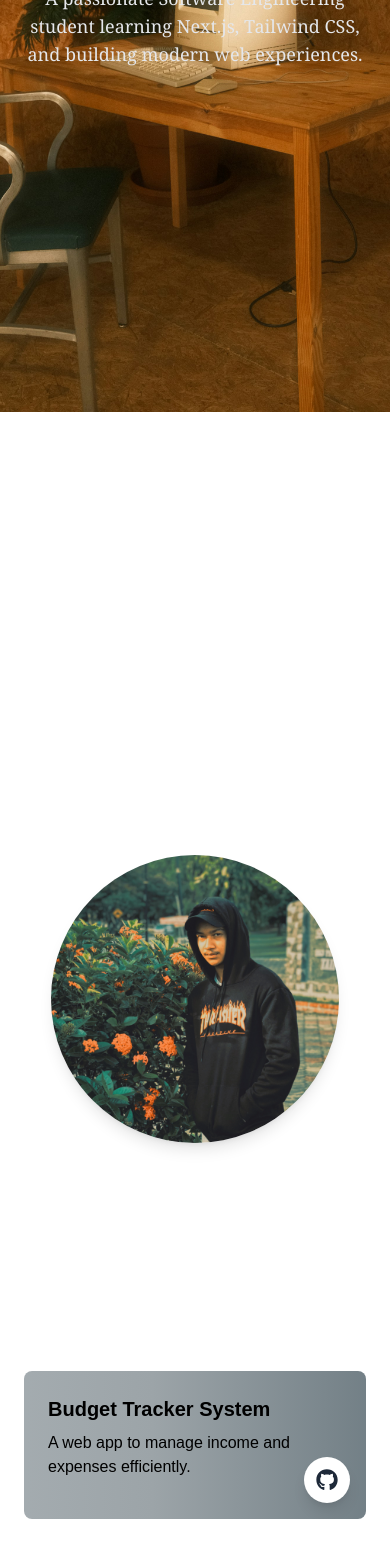
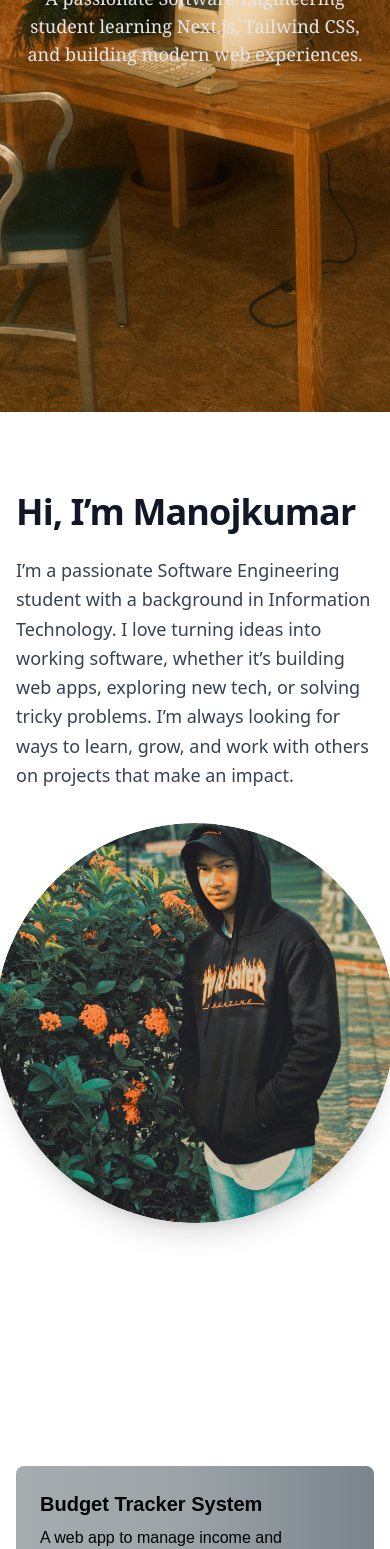
Before and after one commit to halfpastfive23/my-portfolio, a Next.js app: page / in a window 390 px wide. Shown: the part 432-1981 px from the top of the page. Built offline with nearby package versions, Linux system fonts and the light colour scheme.

Commit message:
Improvements

```diff
--- a/app/globals.css
+++ b/app/globals.css
@@ -48,6 +48,15 @@ body {
   }
 }
 
+.container {
+  max-width: 1200px;
+  margin-left: auto;
+  margin-right: auto;
+  padding-left: 1rem;
+  padding-right: 1rem;
+  box-sizing: border-box;
+}
+
 .titanium {
   background: linear-gradient(
     270deg,
--- a/components/About.js
+++ b/components/About.js
@@ -2,37 +2,62 @@
 
 import ScrollFadeIn from "./ScrollFadeIn";
 import Image from "next/image";
+import { motion } from "framer-motion";
 
 export default function About() {
   return (
     <ScrollFadeIn>
-      <section id="about" className="py-20 font-helvetica">
-        <div className="container mx-auto px-6 md:px-12 flex flex-col md:flex-row items-center md:items-start gap-10 md:justify-between">
+      <section id="about" className="py-20 bg-white font-sans">
+        <div className="container mx-auto px-6 md:px-12 flex flex-col md:flex-row items-center gap-12 max-w-6xl">
+
           {/* Left side: Text */}
-          <div className="md:w-1/2">
-            <h2 className="text-3xl font-helvetica mb-6 text-[#FFFFFF]">About Me</h2>
-            <p className="text-lg text-[#FFFFFF] leading-relaxed max-w-xl">
-              Hi, I’m Manojkumar — a Bachelor of Information Technology student
-              majoring in Software Engineering, with an IT diploma under my
-              belt. I love turning ideas into working software, whether it’s
+          <motion.div
+            initial={{ opacity: 0, x: -40 }}
+            whileInView={{ opacity: 1, x: 0 }}
+            viewport={{ once: true }}
+            transition={{ duration: 0.8, ease: "easeOut" }}
+            className="md:w-6/12"
+          >
+            <h2 className="text-4xl font-bold mb-6 text-gray-900 tracking-tight">
+              Hi, I’m Manojkumar
+            </h2>
+            <p className="text-lg text-gray-700 leading-relaxed">
+              I’m a passionate Software Engineering student with a background
+              in Information Technology. I love turning ideas into working software, whether it’s
               building web apps, exploring new tech, or solving tricky problems.
               I’m always looking for ways to learn, grow, and work with others
               on projects that make an impact.
             </p>
-          </div>
+          </motion.div>
 
-          {/* Image */}
-          <div className="md:w-auto flex justify-end">
-            <div className="w-72 h-72 rounded-full overflow-hidden shadow-lg">
-              <Image
-                src="/AboutImage.jpeg"
-                alt="About me"
-                width={288}
-                height={288}
-                className="object-cover"
-              />
-            </div>
-          </div>
+          {/* Right side: Floating circular image */}
+          <motion.div
+            initial={{ opacity: 0, scale: 0.95 }}
+            whileInView={{ opacity: 1, scale: 1 }}
+            viewport={{ once: true }}
+            transition={{ duration: 1, ease: "easeInOut" }}
+            className="md:w-5/12 cursor-pointer rounded-full overflow-hidden shadow-xl"
+            style={{ width: 400, height: 400 }}
+            animate={{
+              y: [0, -15, 0], // floating up and down by 15px
+              transition: {
+                duration: 4,
+                repeat: Infinity,
+                repeatType: "loop",
+                ease: "easeInOut",
+              },
+            }}
+            whileHover={{ scale: 1.05, y: -20 }} // slightly bigger and lifted on hover
+          >
+            <Image
+              src="/AboutImage.jpeg"
+              alt="Manojkumar portrait"
+              width={400}
+              height={380}
+              className="object-cover w-full h-full rounded-full object-center"
+              priority
+            />
+          </motion.div>
         </div>
       </section>
     </ScrollFadeIn>
--- a/components/Contact.js
+++ b/components/Contact.js
@@ -1,3 +1,5 @@
+"use client";
+
 import ScrollFadeIn from "./ScrollFadeIn";
 import { FaEnvelope, FaLinkedin } from "react-icons/fa";
 
@@ -18,6 +20,7 @@ export default function Contact() {
             <p className="text-white mb-8">
               Let’s connect! Feel free to reach out via email or LinkedIn.
             </p>
+
             <div className="flex flex-col md:flex-row items-center justify-center gap-6">
               {/* Email Button */}
               <a
@@ -30,7 +33,7 @@ export default function Contact() {
 
               {/* LinkedIn Button */}
               <a
-                href="www.linkedin.com/in/manojkumar-parkkunan"
+                href="https://www.linkedin.com/in/manojkumar-parkkunan"
                 target="_blank"
                 rel="noopener noreferrer"
                 className="flex items-center gap-2 px-6 py-3 bg-[#0077B5] text-white rounded-lg shadow-lg hover:scale-105 hover:bg-[#005983] transition transform duration-300"
--- a/components/Hero.js
+++ b/components/Hero.js
@@ -10,7 +10,7 @@ export default function Hero() {
       style={{ backgroundImage: "url('/HeroImage1.jpeg')" }}
     >
       {/* Content container */}
-      <div className="relative z-10 max-w-4xl mx-auto px-4 flex flex-col items-center text-center">
+      <div className="container relative z-10 max-w-4xl mx-auto px-4 flex flex-col items-center text-center">
         {/* Heading */}
         <h2 className="text-4xl font-serif md:text-6xl font-extrabold text-white">
           <TypeAnimation
--- a/components/Navbar.js
+++ b/components/Navbar.js
@@ -1,20 +1,98 @@
+"use client";
+
+import React, { useState, useEffect } from "react";
+import { motion } from "framer-motion";
+
+const menuItems = ["Home", "About", "Projects", "Contact"];
+
 export default function Navbar() {
+  const [showNavbar, setShowNavbar] = useState(true);
+  const [lastScrollY, setLastScrollY] = useState(0);
+
+  useEffect(() => {
+    const handleScroll = () => {
+      const currentScrollY = window.scrollY;
+
+      if (currentScrollY > lastScrollY && currentScrollY > 100) {
+        setShowNavbar(false);
+      } else {
+        setShowNavbar(true);
+      }
+
+      setLastScrollY(currentScrollY);
+    };
+
+    window.addEventListener("scroll", handleScroll);
+    return () => window.removeEventListener("scroll", handleScroll);
+  }, [lastScrollY]);
+
+  const listVariants = {
+    visible: {
+      transition: {
+        staggerChildren: 0.12,
+        delayChildren: 0,
+        when: "beforeChildren",
+        staggerDirection: 1,
+      },
+    },
+    hidden: {
+      transition: {
+        staggerChildren: 0.12,
+        staggerDirection: -1,
+        when: "afterChildren",
+      },
+    },
+  };
+
+  const itemVariants = {
+    visible: {
+      opacity: 1,
+      y: 0,
+      transition: {
+        duration: 0.4,
+        ease: [0.4, 0, 0.2, 1],
+      },
+    },
+    hidden: {
+      opacity: 0,
+      y: -25,
+      transition: {
+        duration: 0.4,
+        ease: [0.4, 0, 0.2, 1],
+      },
+    },
+  };
+
   return (
-    <nav className="fixed top-0 left-0 right-0 z-50 bg-transparent h-16 flex items-center font-mono">
-      {/* Logo fully left */}
-      <h1 className="text-2xl font-mono font-bold text-white ml-4 fixed left-2.5">
-        Manojkumar
-      </h1>
+    <div className="container">
+      <motion.nav
+        initial="visible"
+        animate={showNavbar ? "visible" : "hidden"}
+        className="fixed top-0 left-0 right-0 z-50 bg-transparent h-16 flex items-center"
+        variants={listVariants}
+      >
+        <motion.h1
+          className="text-2xl font-bold text-white ml-4 font-mono"
+          variants={itemVariants}
+          style={{ position: "fixed", left: "10px" }}
+        >
+          Manojkumar
+        </motion.h1>
 
-      {/* Navigation menu container */}
-      <div className="max-w-7xl mx-auto flex flex-1 justify-center px-4">
-        <ul className="flex space-x-10 text-gray-100 font-medium font-mono">
-          <li className="hover:text-indigo-300 cursor-pointer">Home</li>
-          <li className="hover:text-indigo-300 cursor-pointer">About</li>
-          <li className="hover:text-indigo-300 cursor-pointer">Projects</li>
-          <li className="hover:text-indigo-300 cursor-pointer">Contact</li>
-        </ul>
-      </div>
-    </nav>
+        <div className="max-w-7xl mx-auto flex flex-1 justify-center px-4 font-mono">
+          <motion.ul className="flex space-x-10 text-gray-100 font-medium">
+            {menuItems.map((item, index) => (
+              <motion.li
+                key={index}
+                variants={itemVariants}
+                className="hover:text-indigo-300 cursor-pointer"
+              >
+                {item}
+              </motion.li>
+            ))}
+          </motion.ul>
+        </div>
+      </motion.nav>
+    </div>
   );
 }
--- a/components/Projects.js
+++ b/components/Projects.js
@@ -1,8 +1,39 @@
 "use client";
 
+import { useState, useRef, useEffect } from "react";
 import { FaGithub } from "react-icons/fa";
-import ScrollFadeIn from "./ScrollFadeIn";
 
+function ScrollFadeIn({ children }) {
+  const [isVisible, setIsVisible] = useState(false);
+  const domRef = useRef();
+
+  useEffect(() => {
+    const observer = new IntersectionObserver((entries) => {
+      entries.forEach((entry) => {
+        if (entry.isIntersecting) {
+          setIsVisible(true);
+          observer.unobserve(entry.target); // animate once
+        }
+      });
+    });
+
+    observer.observe(domRef.current);
+
+    return () => observer.disconnect();
+  }, []);
+
+  return (
+    <div
+      ref={domRef}
+      className={`transition-opacity duration-1000 ease-out transform ${
+        isVisible ? "opacity-100 translate-y-0" : "opacity-0 translate-y-10"
+      }`}
+      style={{ willChange: "opacity, transform" }}
+    >
+      {children}
+    </div>
+  );
+}
 
 export default function Projects() {
   const projectList = [
@@ -22,21 +53,21 @@ export default function Projects() {
     <section id="projects" className="py-20">
       <div className="container mx-auto px-6 md:px-12">
         <ScrollFadeIn>
-          <h2 className="text-3xl font-bold mb-8 text-[#FFFFFF]">Projects</h2>
+          <h2 className="text-3xl font-bold mb-8 text-white">Projects</h2>
         </ScrollFadeIn>
 
         <div className="grid gap-8 md:grid-cols-2">
           {projectList.map((project, index) => (
             <ScrollFadeIn key={index}>
               <div
-                className="relative p-6 rounded-lg text-[#000000] overflow-hidden transform transition-all duration-300 hover:-translate-y-2 hover:shadow-2xl"
+                className="relative p-6 rounded-lg text-black overflow-hidden transform transition-all duration-300 hover:-translate-y-2 hover:shadow-2xl"
                 style={{
                   background: `linear-gradient(
                     270deg,
-                    #b0b7bb,   /* soft silver-blue */
-                    #dde1e4,   /* highlight */
-                    #5a6a72,   /* deep titanium */
-                    #9ca4a8,   /* mid-tone */
+                    #b0b7bb,
+                    #dde1e4,
+                    #5a6a72,
+                    #9ca4a8,
                     #b0b7bb
                   )`,
                   backgroundSize: "400% 400%",
@@ -46,11 +77,11 @@ export default function Projects() {
                 <h3 className="text-xl font-semibold mb-2">{project.title}</h3>
                 <p className="mb-4">{project.description}</p>
 
-                {/* GitHub floating button */}
                 <a
                   href={project.github}
                   target="_blank"
                   rel="noopener noreferrer"
+                  aria-label={`View ${project.title} GitHub repository`}
                   className="absolute bottom-4 right-4 bg-white p-3 rounded-full shadow-lg hover:shadow-2xl hover:scale-105 transition transform"
                 >
                   <FaGithub size={22} className="text-gray-800" />
@@ -61,7 +92,6 @@ export default function Projects() {
         </div>
       </div>
 
-      {/* Titanium shimmer animation */}
       <style jsx>{`
         @keyframes titaniumShift {
           0% {
--- a/components/ScrollFadeIn.js
+++ b/components/ScrollFadeIn.js
@@ -1,16 +1,35 @@
 "use client";
 
-import { motion } from "framer-motion";
+import { useEffect, useState, useRef } from "react";
 
-export default function ScrollFadeIn({ children, delay = 0, y = 40}) {
-    return (
-        <motion.div
-        initial={{ opacity: 0, y }}
-        whileInView={{ opacity: 1, y: 0 }}
-        transition={{ delay, duration: 0.6, ease: "easeOut" }}
-        viewport={{ once: true }}
-        >
+export default function ScrollFadeIn({ children }) {
+  const [isVisible, setIsVisible] = useState(false);
+  const domRef = useRef();
+
+  useEffect(() => {
+    const observer = new IntersectionObserver((entries) => {
+      entries.forEach((entry) => {
+        if (entry.isIntersecting) {
+          setIsVisible(true);
+          observer.unobserve(entry.target); // Only observe once
+        }
+      });
+    });
+
+    observer.observe(domRef.current);
+
+    return () => observer.disconnect();
+  }, []);
+
+  return (
+    <div
+      ref={domRef}
+      className={`transition-opacity duration-1000 ease-out ${
+        isVisible ? "opacity-100 translate-y-0" : "opacity-0 translate-y-10"
+      }`}
+      style={{ willChange: "opacity, transform" }}
+    >
       {children}
- </motion.div>
-    );
+    </div>
+  );
 }
```
Also changed, not shown: 1 other file (tests, documents, lock files or other folders).
